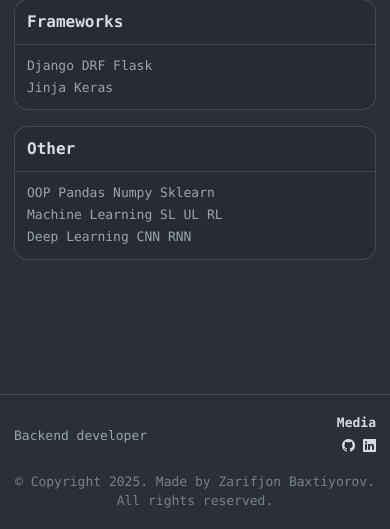
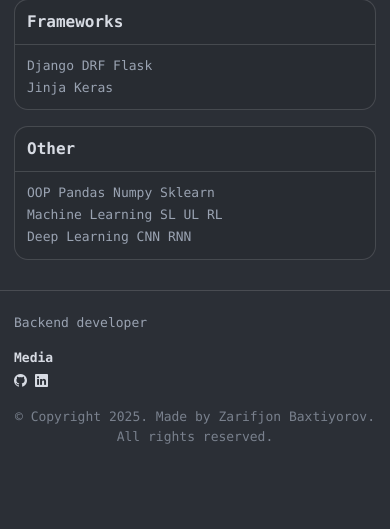
Before and after one commit to Zarifwebme/Portfolio2_full, a Django app: page /about/ in a window 390 px wide. Shown: the part 2321-2850 px from the top of the page. After the commit the page ends 2765 px from the top, so only its background shows below. Run offline with Django 5.2, Linux system fonts and the light colour scheme.

Commit message:
footer fix bug

```diff
--- a/templates/base.html
+++ b/templates/base.html
@@ -29,6 +29,7 @@
       background: var(--bg);
       color: var(--text);
       font-family: ui-monospace, SFMono-Regular, Menlo, Monaco, Consolas, "Liberation Mono", "Courier New", monospace;
+      margin: 0;
     }
 
     a{ color: var(--text); text-decoration: none; }
@@ -83,7 +84,7 @@
       flex-direction: column;
     }
     .content-wrap{
-      flex: 1;
+      flex: 1 0 auto;
       padding: 10px 0 70px;
     }
 
@@ -154,7 +155,14 @@
       padding: 18px 0;
       color: var(--muted);
       font-size: 13px;
-      margin-top: 80px;
+      margin-top: auto;
+    }
+
+    .footer-main{
+      display: flex;
+      align-items: center;
+      justify-content: space-between;
+      gap: 16px;
     }
 
     .panel{
@@ -167,6 +175,22 @@
       color: #dddddd;
       font-weight: 800;
       letter-spacing: 2px;
+    }
+
+    @media (max-width: 767.98px){
+      .footer-main{
+        flex-direction: column;
+        align-items: flex-start;
+      }
+
+      .footer-main .text-end{
+        text-align: left !important;
+        width: 100%;
+      }
+
+      .footer-main .justify-content-end{
+        justify-content: flex-start !important;
+      }
     }
 
     {% block page_base_css %}{% endblock %}
@@ -254,9 +278,8 @@
         {% block content %}{% endblock %}
       </div>
     </div>
-    <br>
     <footer>
-      <div class="container d-flex align-items-center justify-content-between">
+      <div class="container footer-main">
         <div>
           <div class="d-flex align-items-center gap-2">
             <span class="logo" style="transform: rotate(45deg);"></span>
```
